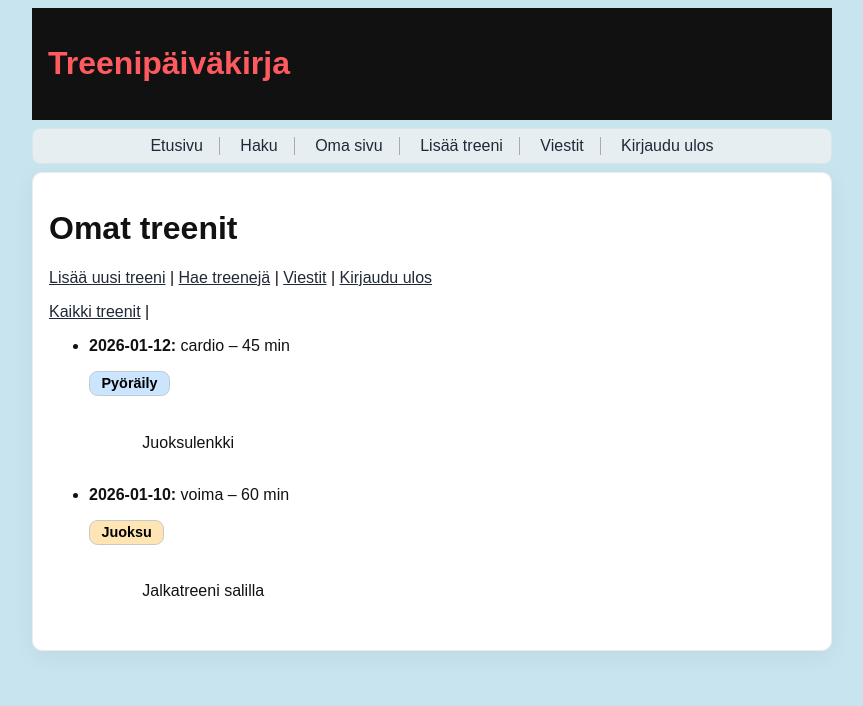
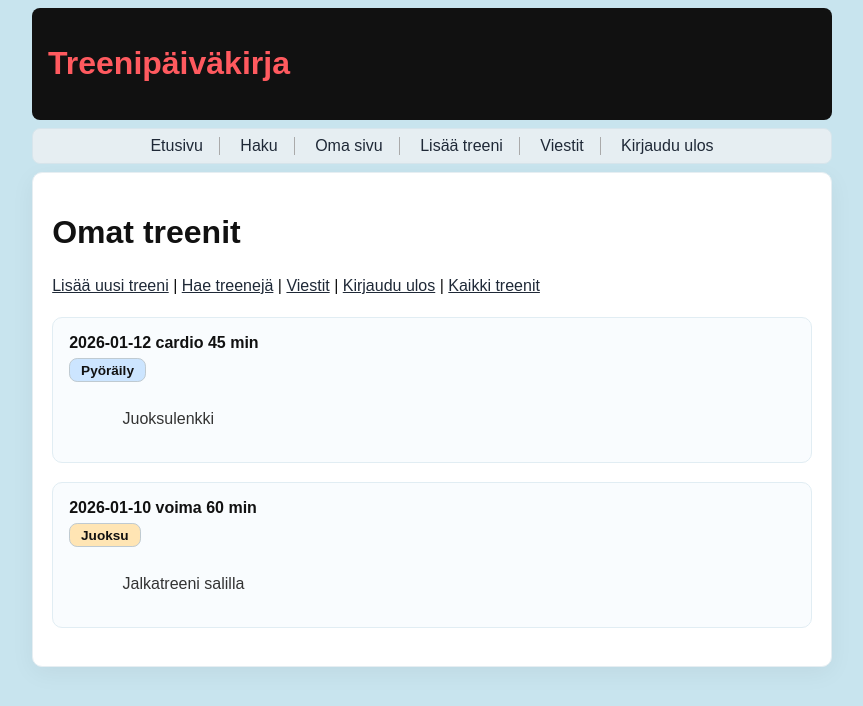
Before and after one commit to AnnaKivekass/Treenipaivakirja, a Flask app: page / in a window 1280 px wide. Shown: the top 706 px of the page, without its empty margins (208-1071 px from the left). Run offline with Flask 3, Linux system fonts and the light colour scheme; the visitor is signed in with stand-in values (Sample User, id 1); data comes from the database, SQL or seed files in the repository.

Commit message:
fix workout list layout

```diff
--- a/static/main.css
+++ b/static/main.css
@@ -2,8 +2,9 @@ body {
   background-color: #c8e4ee;
   color: #111;
   font-family: sans-serif;
-  margin: auto;
+  margin: 0 auto;
   max-width: 50em;
+  padding: 0 1rem;
 }
 
 .header {
@@ -11,7 +12,9 @@ body {
   color: #ff5a5f;
   padding: 1em;
   margin: 0.5em 0;
+  border-radius: 8px;
 }
+
 
 .nav {
   background: #e6eef2;
@@ -25,6 +28,7 @@ body {
 nav ul {
   padding: 0;
   margin: 0;
+  list-style: none;
 }
 
 nav li {
@@ -51,24 +55,28 @@ nav a:hover {
   border: 1px solid #e6eef2;
   border-radius: 10px;
   box-shadow: 0 6px 24px rgba(0,0,0,.05);
-  padding: 1em;
-  margin: 0.5em 0;
+  padding: 1.2em;
+  margin: 0.5em 0 1.5em 0;
 }
 
 input[type="text"],
 input[type="password"],
 input[type="date"],
 input[type="number"],
-select, textarea {
+select,
+textarea {
   width: min(560px, 100%);
   background: #f7fbfd;
   border: 1px solid #cfe0e7;
   border-radius: 8px;
   padding: 9px 10px;
   color: #111;
+  margin-bottom: 0.5rem;
 }
 
-input:focus, select:focus, textarea:focus {
+input:focus,
+select:focus,
+textarea:focus {
   outline: none;
   border-color: #8ecae6;
   box-shadow: 0 0 0 3px rgba(142,202,230,.35);
@@ -76,32 +84,35 @@ input:focus, select:focus, textarea:focus {
 }
 
 label.inline {
-  display:inline-flex;
-  align-items:center;
-  gap:8px;
-  margin:6px 12px 6px 0;
+  display: inline-flex;
+  align-items: center;
+  gap: 8px;
+  margin: 6px 12px 6px 0;
 }
 
-button, .btn {
+button,
+.btn {
   background: linear-gradient(#f8fafc, #eef4f8);
   border: 1px solid #cfe0e7;
   color: #111;
   padding: 8px 14px;
   border-radius: 10px;
   cursor: pointer;
+  transition: 0.2s ease;
 }
 
-button:hover, .btn:hover {
+button:hover,
+.btn:hover {
   background: linear-gradient(#eef6fb, #e8f2f8);
   border-color: #8ecae6;
 }
 
 .info {
   background: #e3f2fd;
-  color: #111;
   border: 1px solid #cfe0e7;
-  padding: 0.5em;
+  padding: 0.7em;
   margin: 1em 0;
+  border-radius: 6px;
 }
 
 .badge {
@@ -110,9 +121,8 @@ button:hover, .btn:hover {
   padding: .25em .8em;
   margin: 0 .25em .25em 0;
   border-radius: .6em;
-  color: #000;
   font-weight: 600;
-  font-size: .9em;
+  font-size: .85em;
 }
 
 .badge.juoksu    { background: #ffe5b4; }
@@ -122,9 +132,14 @@ button:hover, .btn:hover {
 .badge.jooga     { background: #f9d5ec; }
 .badge.kävely    { background: #ede7f6; }
 
-a, a:visited { color: #1f2937; }
-a:hover { color: #0f172a; }
 
+a, a:visited {
+  color: #1f2937;
+}
+
+a:hover {
+  color: #647aad;
+}
 
 .flash-messages {
   margin-bottom: 15px;
@@ -148,3 +163,38 @@ a:hover { color: #0f172a; }
   color: #006622;
   border: 1px solid #b3ffcc;
 }
+
+.workout-list {
+  list-style: none;
+  padding: 0;
+  margin: 0;
+}
+
+.workout-item {
+  margin-bottom: 1.2rem;
+  padding: 1rem;
+  background: #f9fcfe;
+  border: 1px solid #e1edf3;
+  border-radius: 10px;
+}
+
+.workout-header {
+  font-size: 1rem;
+  font-weight: 600;
+  margin-bottom: 0.4rem;
+}
+
+.workout-categories {
+  margin-bottom: 0.4rem;
+}
+
+.workout-description {
+  white-space: pre-wrap;
+  margin-top: 0.4rem;
+  color: #333;
+}
+
+.actions {
+  margin-bottom: 1rem;
+  line-height: 1.8;
+}
--- a/templates/index.html
+++ b/templates/index.html
@@ -4,34 +4,35 @@
 {% block content %}
 <h1>Omat treenit</h1>
 
-<p>
+<div class="actions">
   <a href="{{ url_for('add_workout') }}">Lisää uusi treeni</a> |
   <a href="{{ url_for('search') }}">Hae treenejä</a> |
   <a href="{{ url_for('messages_route') }}">Viestit</a> |
-  <a href="{{ url_for('logout') }}">Kirjaudu ulos</a>
-</p>
-
-<a href="{{ url_for('workouts_all') }}">Kaikki treenit</a> |
+  <a href="{{ url_for('logout') }}">Kirjaudu ulos</a> |
+  <a href="{{ url_for('workouts_all') }}">Kaikki treenit</a>
+</div>
 
 {% if workouts %}
-  <ul>
+  <ul class="workout-list">
     {% for w in workouts %}
-      <li class="thread">
-        <p><strong>{{ w.date }}:</strong> {{ w.type }} – {{ w.duration }} min</p>
+      <li class="workout-item">
 
-        {% if w.categories and w.categories|length %}
-          <p>
+        <div class="workout-header">
+          <strong>{{ w.date }}</strong>  {{ w.type }}  {{ w.duration }} min
+        </div>
+
+        {% if w.categories %}
+          <div class="workout-categories">
             {% for c in w.categories %}
               <span class="badge {{ c.name|lower }}">{{ c.name }}</span>
             {% endfor %}
-          </p>
+          </div>
         {% endif %}
 
         {% if w.description %}
-          <div style="white-space: pre-wrap;">
+          <div class="workout-description">
             {{ w.description }}
           </div>
-
         {% endif %}
 
       </li>
```
Also changed, not shown: templates/workouts.html (+17 -17 lines), templates/workouts_all.html (+15 -7 lines). Lines whose indentation alone changed are shown as unchanged.
